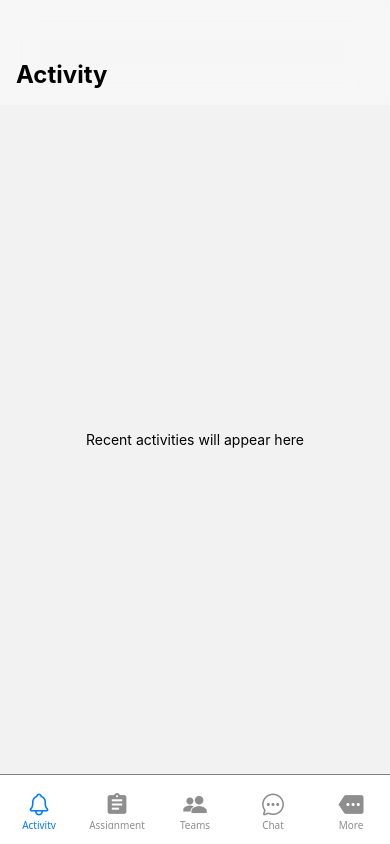
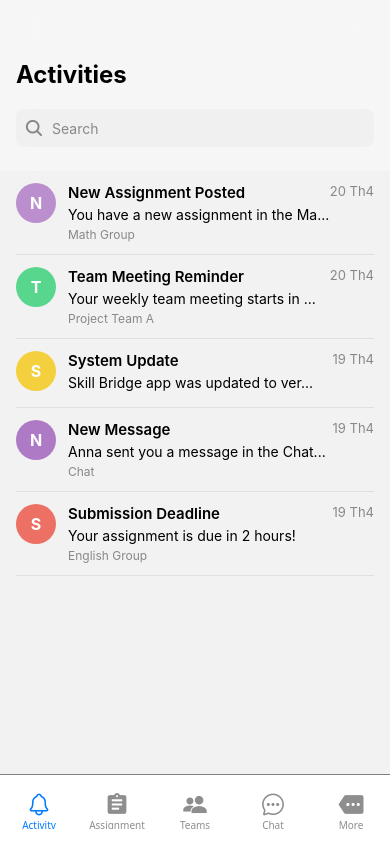
Before and after one commit to LeTrungPhong/React_Native_Skill_Bridge, a React Native app: screen /Home in a window 390 px wide. Built offline with nearby package versions, Linux system fonts and the light colour scheme.

Commit message:
feat: add activity screen, activity item,  activity detail screen

```diff
--- a/src/AppNavigator.tsx
+++ b/src/AppNavigator.tsx
@@ -2,7 +2,7 @@ import React from 'react';
 import { createBottomTabNavigator } from '@react-navigation/bottom-tabs';
 
 // Import your screen components
-import ActivityScreen from './screens/ActivityScreen';
+import ActivityScreen from './screens/activities/ActivityScreen';
 import AssignmentScreen from './screens/AssignmentScreen';
 import ChatScreen from './screens/chat/ChatScreen';
 import TeamsScreen from './screens/teams/TeamsScreen';
@@ -13,6 +13,7 @@ import { MaterialIcons } from '@expo/vector-icons';
 import { createStackNavigator } from '@react-navigation/stack';
 import GeneralScreen from './screens/teams/GeneralScreen';
 import ChatDetailScreen from './screens/chat/ChatDetailScreen';
+import ActivityDetailScreen from './screens/activities/ActivityDetailScreen';
 
 const Tab = createBottomTabNavigator();
 
@@ -34,6 +35,15 @@ const TeamsStackScreen = () => (
     </TeamsStack.Navigator>
 );
 
+const ActivityStack = createStackNavigator();
+
+const ActivityStackScreen = () => (
+    <ActivityStack.Navigator screenOptions={{ headerShown: false, presentation: 'modal' }}>
+        <ActivityStack.Screen name='ActivityScreen' component={ActivityScreen}  />
+        <ActivityStack.Screen name='ActivityDetailScreen' component={ActivityDetailScreen}  />
+    </ActivityStack.Navigator>
+);
+
 const AppNavigator = () => {
     return (
         <Tab.Navigator
@@ -47,7 +57,7 @@ const AppNavigator = () => {
             }}>
             <Tab.Screen
                 name='activity'
-                component={ActivityScreen}
+                component={ActivityStackScreen}
                 options={{
                     tabBarIcon: ({ color, size }) => (
                         <Ionicons name='notifications-outline' size={size} color={color} />
--- /dev/null
+++ b/src/components/activities/ActivityItem.tsx
@@ -0,0 +1,118 @@
+import { IActivity } from '@/src/types';
+import React from 'react';
+import { StyleSheet, View, Text, TouchableOpacity } from 'react-native';
+
+interface ActivityItemProps {
+  activity: IActivity;
+  onPress?: () => void;
+}
+
+const COLORS = [
+  '#5DADE2',
+  '#F5B041',
+  '#58D68D',
+  '#BB8FCE',
+  '#EC7063',
+  '#45B39D',
+  '#AF7AC5',
+  '#5499C7',
+  '#52BE80',
+  '#F4D03F',
+];
+
+// Get random color
+const getRandomColor = (): string => {
+  const randomIndex = Math.floor(Math.random() * COLORS.length);
+  return COLORS[randomIndex];
+};
+
+function truncateText(text: string, maxLength: number): string {
+  if (text.length <= maxLength) {
+    return text;
+  }
+  return text.substring(0, maxLength) + '...';
+}
+
+function formatShortDate(dateString: string): string {
+  const date = new Date(dateString);
+  const day = date.getDate();
+  const month = date.getMonth() + 1;
+  return `${day} Th${month}`;
+}
+
+const ActivityItem = ({ activity, onPress }: ActivityItemProps) => {
+  const avatarColor = getRandomColor();
+  const initial = activity.title.charAt(0).toUpperCase();
+
+  const displayContent = truncateText(activity.content, 35);
+  const formattedDate = formatShortDate(activity.timestamp);
+
+  return (
+    <TouchableOpacity style={styles.activityItem} onPress={onPress}>
+      <View style={[styles.avatar, { backgroundColor: avatarColor }]}>
+        <Text style={styles.avatarText}>{initial}</Text>
+      </View>
+
+      <View style={styles.activityContent}>
+        <View style={styles.activityHeader}>
+          <Text style={styles.title}>{activity.title}</Text>
+          <Text style={styles.timestamp}>{formattedDate}</Text>
+        </View>
+
+        <Text style={styles.contentText}>{displayContent}</Text>
+
+        {activity.group && (
+          <Text style={styles.groupInfo}>{activity.group}</Text>
+        )}
+      </View>
+    </TouchableOpacity>
+  );
+}
+
+const styles = StyleSheet.create({
+  activityItem: {
+    flexDirection: 'row',
+    paddingVertical: 12,
+    borderBottomWidth: 0.5,
+    borderBottomColor: '#E0E0E0',
+  },
+  avatar: {
+    width: 40,
+    height: 40,
+    borderRadius: 20,
+    justifyContent: 'center',
+    alignItems: 'center',
+    marginRight: 12,
+  },
+  avatarText: {
+    color: 'white',
+    fontSize: 16,
+    fontWeight: 'bold',
+  },
+  activityContent: {
+    flex: 1,
+  },
+  activityHeader: {
+    flexDirection: 'row',
+    justifyContent: 'space-between',
+    marginBottom: 4,
+  },
+  title: {
+    fontSize: 15,
+    fontWeight: '600',
+  },
+  timestamp: {
+    fontSize: 13,
+    color: '#888',
+  },
+  contentText: {
+    fontSize: 14,
+    marginBottom: 4,
+  },
+  groupInfo: {
+    fontSize: 12,
+    color: '#888',
+  }
+});
+
+export default ActivityItem;
--- a/src/screens/ActivityScreen.tsx
+++ /dev/null
@@ -1,45 +0,0 @@
-import { StyleSheet } from 'react-native';
-import { View, Text } from 'react-native';
-import { BlurView } from 'expo-blur';
-import { useColorScheme } from '@/src/hooks/useColorScheme';
-
-export default function ActivityScreen() {
-  const colorScheme = useColorScheme();
-
-  return (
-    <View style={styles.container}>
-      <BlurView
-        intensity={80}
-        style={styles.header}
-        tint={colorScheme === 'dark' ? 'dark' : 'light'}
-      >
-        <Text style={styles.title}>Activity</Text>
-      </BlurView>
-      <View style={styles.content}>
-        <Text>Recent activities will appear here</Text>
-      </View>
-    </View>
-  );
-}
-
-const styles = StyleSheet.create({
-  container: {
-    flex: 1,
-  },
-  header: {
-    paddingTop: 60,
-    paddingBottom: 16,
-    paddingHorizontal: 16,
-    // width: '100%',
-  },
-  title: {
-    fontSize: 24,
-    fontWeight: 'bold',
-  },
-  content: {
-    flex: 1,
-    alignItems: 'center',
-    justifyContent: 'center',
-    padding: 20,
-  },
-});
--- /dev/null
+++ b/src/screens/activities/ActivityDetailScreen.tsx
@@ -0,0 +1,71 @@
+import React from 'react';
+import Card from '@/src/components/teams/Card';
+import { View, Text, StyleSheet, Pressable, KeyboardAvoidingView, Platform } from 'react-native';
+import { RouteProp, useRoute, useNavigation, useFocusEffect } from '@react-navigation/native';
+import { Ionicons } from '@expo/vector-icons';
+import { IActivity } from '@/src/types';
+
+// Định nghĩa kiểu dữ liệu cho route params
+type ActivityDetailScreenRouteProp = RouteProp<
+  { ActivityDetailScreen: { activity: IActivity }; },
+  'ActivityDetailScreen'
+>;
+
+const ActivityDetailScreen = () => {
+  const route = useRoute<ActivityDetailScreenRouteProp>();
+  const { activity } = route.params;
+  const navigation = useNavigation();
+
+  // Ẩn bottom tab bar khi vào màn hình chi tiết
+  useFocusEffect(() => {
+    // Khi vào màn hình, ẩn tab bar
+    navigation.getParent()?.setOptions({
+      tabBarStyle: { display: 'none' }
+    });
+
+    // Khi rời màn hình, hiện lại tab bar
+    return () => {
+      navigation.getParent()?.setOptions({
+        tabBarStyle: {
+          paddingTop: 10,
+          paddingBottom: 10,
+          height: 70,
+          borderTopColor: 'gray',
+        },
+      });
+    };
+  });
+
+  return (
+    <KeyboardAvoidingView
+      behavior={Platform.OS === 'ios' ? 'padding' : 'height'}
+      style={styles.container}
+    >
+      <View style={styles.content}>
+        <Pressable onPress={() => navigation.goBack()}>
+            <Ionicons name='arrow-back' size={24} color='black' style={styles.arrowBack} />
+        </Pressable>
+
+        <Card />
+      </View>
+    </KeyboardAvoidingView>
+  );
+};
+
+const styles = StyleSheet.create({
+  container: {
+    flex: 1,
+    backgroundColor: '#F5F7FA',
+  },
+  content: {
+    flex: 1,
+    paddingTop: 60,
+    paddingBottom: 25,
+    paddingHorizontal: 20,
+  },
+  arrowBack: {
+    marginBottom: 20,
+  },
+});
+
+export default ActivityDetailScreen;
--- /dev/null
+++ b/src/screens/activities/ActivityScreen.tsx
@@ -0,0 +1,140 @@
+import React, { useState } from 'react';
+import {
+  StyleSheet,
+  View,
+  Text,
+  FlatList,
+  useColorScheme
+} from 'react-native';
+import { BlurView } from 'expo-blur';
+import { Ionicons } from '@expo/vector-icons';
+import { useNavigation } from '@react-navigation/native';
+import { StackNavigationProp } from '@react-navigation/stack';
+import { IActivity } from '../../types';
+import ActivityItem from '../../components/activities/ActivityItem';
+
+type ActivityScreenNavigationProp = StackNavigationProp<
+  {
+    ActivityScreen: undefined;
+    ActivityDetailScreen: { activity: IActivity };
+  },
+  'ActivityScreen'
+>;
+
+const ACTIVITIES: IActivity[] = [
+  {
+    id: '1',
+    title: 'New Assignment Posted',
+    content: 'You have a new assignment in the Math group.',
+    timestamp: '2025-04-20T08:30:00Z',
+    group: 'Math Group',
+  },
+  {
+    id: '2',
+    title: 'Team Meeting Reminder',
+    content: 'Your weekly team meeting starts in 30 minutes.',
+    timestamp: '2025-04-20T07:00:00Z',
+    group: 'Project Team A',
+  },
+  {
+    id: '3',
+    title: 'System Update',
+    content: 'Skill Bridge app was updated to version 2.1.',
+    timestamp: '2025-04-19T21:15:00Z',
+  },
+  {
+    id: '4',
+    title: 'New Message',
+    content: 'Anna sent you a message in the Chat.',
+    timestamp: '2025-04-19T18:45:00Z',
+    group: 'Chat',
+  },
+  {
+    id: '5',
+    title: 'Submission Deadline',
+    content: 'Your assignment is due in 2 hours!',
+    timestamp: '2025-04-19T15:00:00Z',
+    group: 'English Group',
+  },
+];
+
+const ActivityScreen = () => {
+  const colorScheme = useColorScheme();
+  const [activities] = useState<IActivity[]>(ACTIVITIES);
+  const navigation = useNavigation<ActivityScreenNavigationProp>();
+
+  const renderActivityItem = ({ item }: { item: IActivity }) => (
+    <ActivityItem
+      activity={item}
+      onPress={() => {
+        console.log(`Selected activity: ${item.id}`);
+        navigation.navigate('ActivityDetailScreen', { activity: item });
+      }}
+    />
+  );
+
+  return (
+    <View style={styles.container}>
+      <BlurView
+        intensity={80}
+        style={styles.header}
+        tint={colorScheme === 'dark' ? 'dark' : 'light'}
+      >
+        <Text style={styles.title}>Activities</Text>
+        <View style={styles.searchBar}>
+          <Ionicons
+            name='search'
+            size={20}
+            style={styles.searchIcon}
+          />
+          <Text style={styles.searchText}>Search</Text>
+        </View>
+      </BlurView>
+
+      <FlatList
+        data={activities}
+        renderItem={renderActivityItem}
+        keyExtractor={(item) => item.id}
+        style={styles.list}
+      />
+    </View>
+  );
+}
+
+const styles = StyleSheet.create({
+  container: {
+    flex: 1,
+  },
+  header: {
+    paddingTop: 60,
+    paddingHorizontal: 16,
+    paddingBottom: 16,
+  },
+  title: {
+    fontSize: 24,
+    fontWeight: 'bold',
+    marginBottom: 20,
+  },
+  searchBar: {
+    flexDirection: 'row',
+    alignItems: 'center',
+    backgroundColor: '#F0F0F0',
+    borderRadius: 8,
+    padding: 8,
+    marginBottom: 8,
+  },
+  searchIcon: {
+    marginRight: 8,
+    color: '#888',
+  },
+  searchText: {
+    color: '#888',
+    flex: 1,
+  },
+  list: {
+    flex: 1,
+    paddingHorizontal: 16,
+  }
+});
+
+export default ActivityScreen;
--- a/src/screens/auth/StartScreen.tsx
+++ b/src/screens/auth/StartScreen.tsx
@@ -10,7 +10,7 @@ interface StartScreenProps {
 }
 
 const StartScreen: React.FC<StartScreenProps> = ({ navigation }) => {
-  const colors = [
+  const COLORS = [
     '#5DADE2',
     '#F5B041',
     '#58D68D',
@@ -25,8 +25,8 @@ const StartScreen: React.FC<StartScreenProps> = ({ navigation }) => {
 
   // Get random color
   const getRandomColor = (): string => {
-    const randomIndex = Math.floor(Math.random() * colors.length);
-    return colors[randomIndex];
+    const randomIndex = Math.floor(Math.random() * COLORS.length);
+    return COLORS[randomIndex];
   };
 
   // Mock data for users
--- a/src/screens/chat/ChatScreen.tsx
+++ b/src/screens/chat/ChatScreen.tsx
@@ -42,7 +42,7 @@ export default function ChatScreen() {
   const [chats] = useState<Chat[]>(CHATS);
   const navigation = useNavigation<ChatScreenNavigationProp>();
 
-  const rederChatItem = ({ item }: { item: Chat }) => (
+  const renderChatItem = ({ item }: { item: Chat }) => (
     <CardChat
       chat={item}
       onPress={() => {
@@ -73,7 +73,7 @@ export default function ChatScreen() {
       <View style={styles.content}>
         <FlatList
           data={chats}
-          renderItem={rederChatItem}
+          renderItem={renderChatItem}
           keyExtractor={(item) => item.id}
           showsVerticalScrollIndicator={false}
           contentContainerStyle={{ paddingBottom: 20 }}
@@ -97,6 +97,7 @@ const styles = StyleSheet.create({
   title: {
     fontSize: 24,
     fontWeight: 'bold',
+    marginBottom: 20,
   },
   content: {
     flex: 1,
--- a/src/screens/teams/AssignmentScreen.tsx
+++ b/src/screens/teams/AssignmentScreen.tsx
@@ -1,4 +1,4 @@
-import { Text, View } from "react-native";
+import { Text, View } from 'react-native';
 
 export default function AssignmentScreen() {
     return (
--- a/src/screens/teams/TeamsScreen.tsx
+++ b/src/screens/teams/TeamsScreen.tsx
@@ -103,7 +103,7 @@ const styles = StyleSheet.create({
     flexDirection: 'row',
     justifyContent: 'space-between',
     alignItems: 'center',
-    marginBottom: 16,
+    marginBottom: 20,
   },
   title: {
     fontSize: 24,
```
Also changed, not shown: src/types/index.ts (+8 -0 lines).
